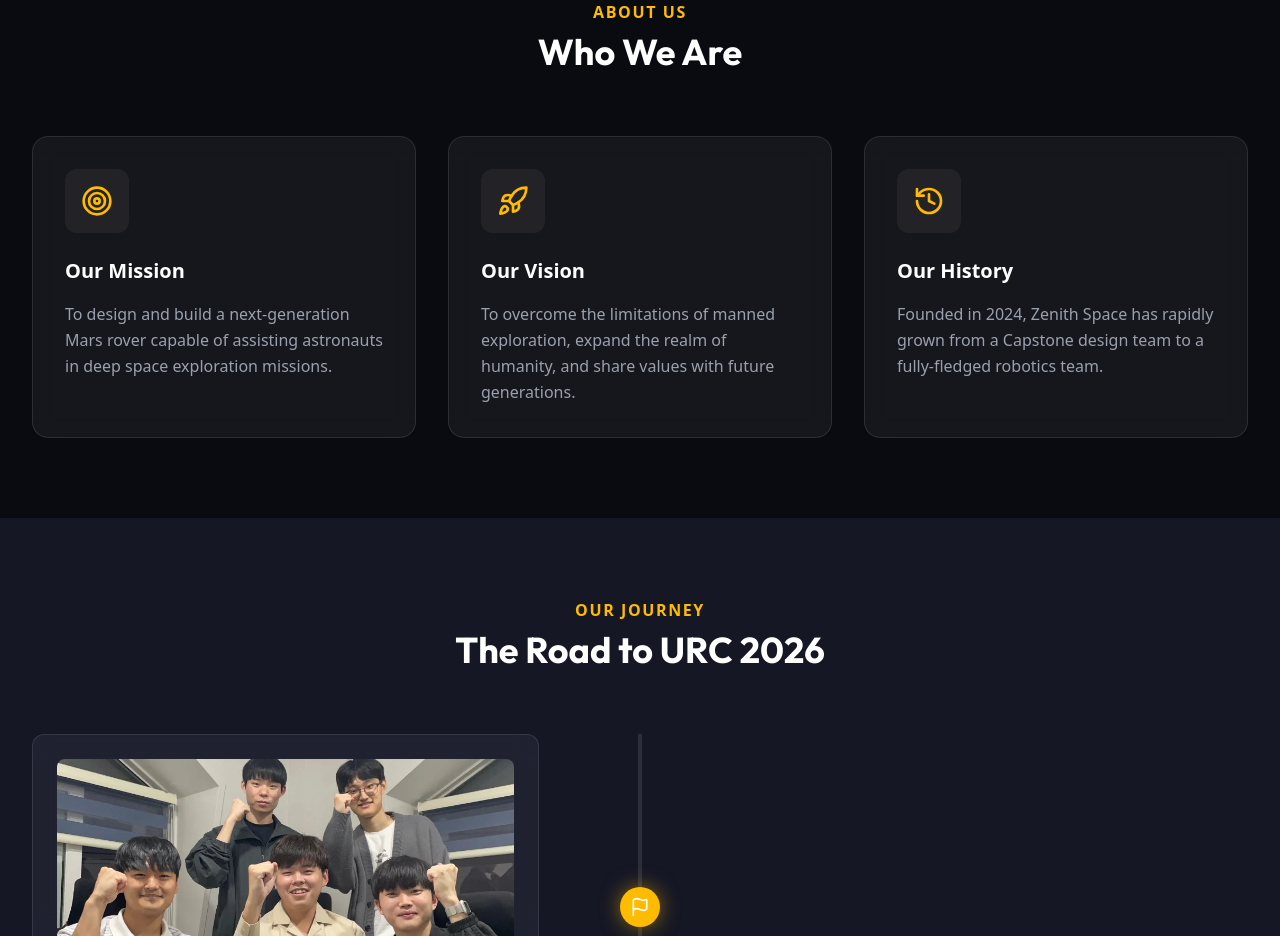
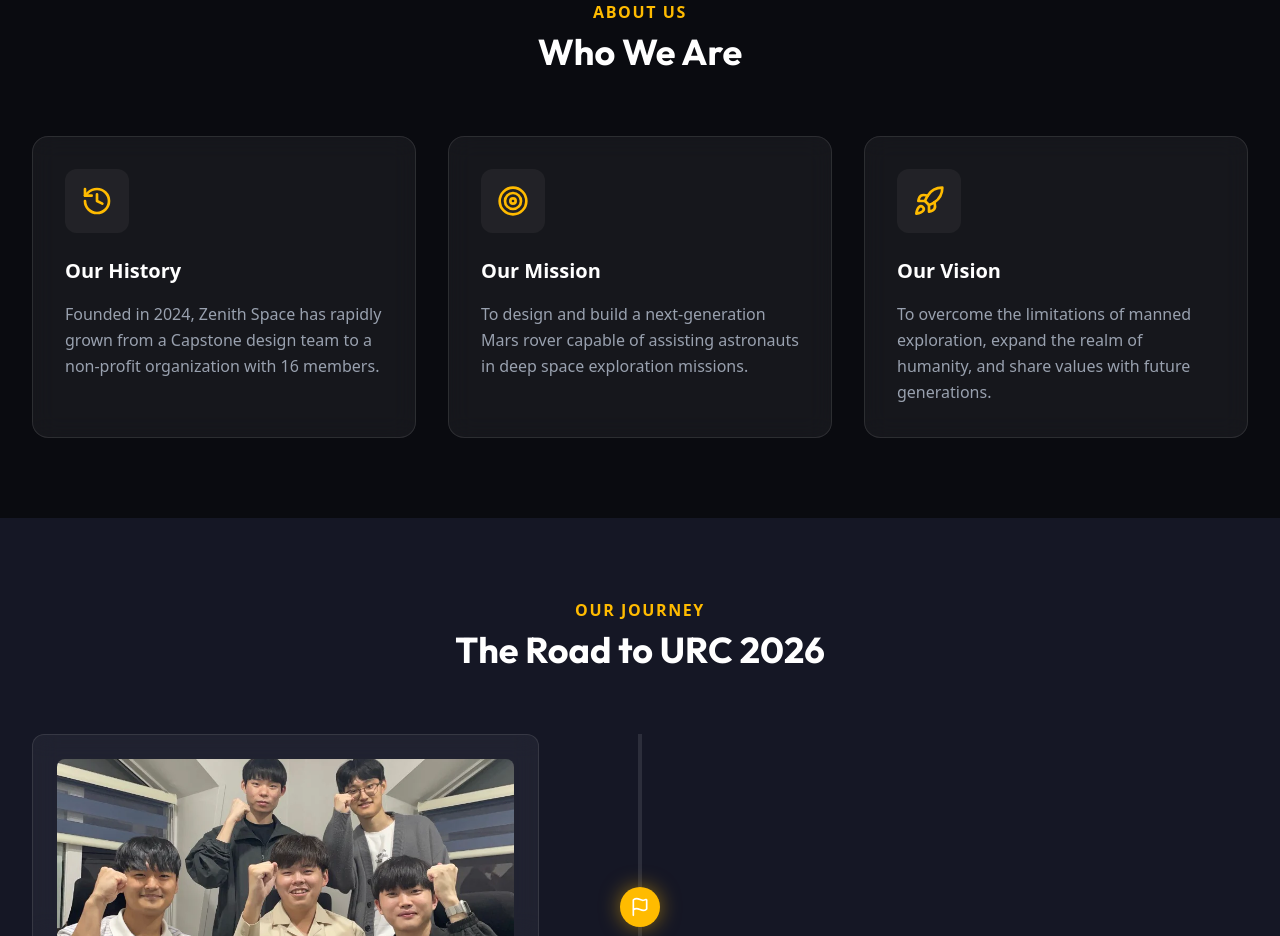
Before and after one commit to ZenithSpace/zenith.github.io, a React (Vite) app in the folder zenith-web/: page / in a window 1280 px wide. Shown: the part 880-1816 px from the top of the page. Built offline with nearby package versions, Linux system fonts and the light colour scheme; a web font is replaced by a local one.

Commit message:
Update About section: Reorder to History-Mission-Vision and update History text

```diff
--- a/zenith-web/src/components/About.tsx
+++ b/zenith-web/src/components/About.tsx
@@ -7,6 +7,11 @@ const About = () => {
 
     const features = [
         {
+            icon: <History className="w-8 h-8 text-zenith-sub" />,
+            title: t('about.historyTitle'),
+            description: t('about.historyDesc')
+        },
+        {
             icon: <Target className="w-8 h-8 text-zenith-sub" />,
             title: t('about.missionTitle'),
             description: t('about.missionDesc')
@@ -15,11 +20,6 @@ const About = () => {
             icon: <Rocket className="w-8 h-8 text-zenith-sub" />,
             title: t('about.visionTitle'),
             description: t('about.visionDesc')
-        },
-        {
-            icon: <History className="w-8 h-8 text-zenith-sub" />,
-            title: t('about.historyTitle'),
-            description: t('about.historyDesc')
         }
     ];
 
--- a/zenith-web/src/data/translations.ts
+++ b/zenith-web/src/data/translations.ts
@@ -27,7 +27,7 @@ export const translations = {
             visionTitle: 'Our Vision',
             visionDesc: 'To overcome the limitations of manned exploration, expand the realm of humanity, and share values with future generations.',
             historyTitle: 'Our History',
-            historyDesc: 'Founded in 2024, Zenith Space has rapidly grown from a Capstone design team to a fully-fledged robotics team.',
+            historyDesc: 'Founded in 2024, Zenith Space has rapidly grown from a Capstone design team to a non-profit organization with 16 members.',
         },
         journey: {
             title: 'Our Journey',
@@ -168,7 +168,7 @@ export const translations = {
             visionTitle: '우리의 비전',
             visionDesc: '유인 탐사의 한계를 넘어 인류의 영역을 확장하며, 미래 세대와 그 가치를 나눕니다.',
             historyTitle: '우리의 역사',
-            historyDesc: '2024년 캡스톤 디자인 팀으로 시작한 Zenith Space는, 이제 완전한 로봇 팀으로 빠르게 성장했습니다.',
+            historyDesc: '2024년 캡스톤 디자인 팀으로 시작한 Zenith Space는, 현재 16명의 팀원이 함께하는 비영리 단체로 성장했습니다.',
         },
         journey: {
             title: '우리의 여정',
```
